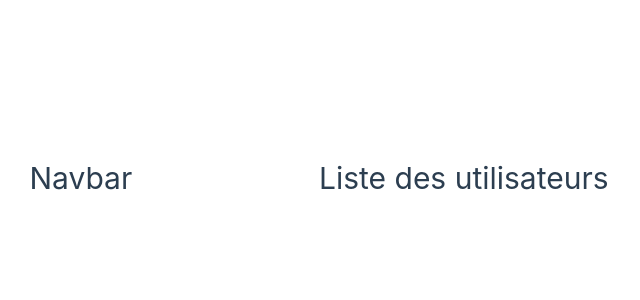
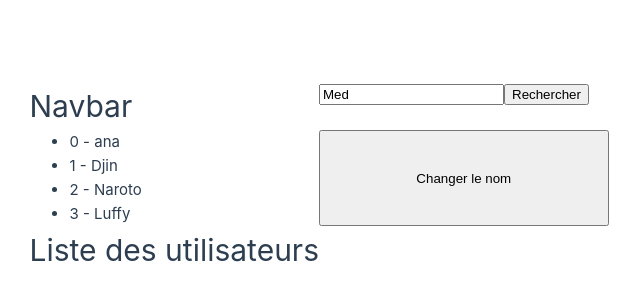
Before and after one commit to medaminebenchouikha/vue_formation, a Vue app: page / in a window 1280 px wide. Shown: the part 222-522 px from the top of the page, without its empty margins (321-961 px from the left). Built offline with nearby package versions, Linux system fonts and the light colour scheme.

Commit message:
communication

```diff
--- a/src/components/Navbar.vue
+++ b/src/components/Navbar.vue
@@ -1,3 +1,29 @@
 <template>
     <h1>Navbar</h1>
+    <Search :name="myName" @on-search="listenSearch"/>
+    <!-- <Search :name="myName" @on-search="listenSearch($event)"/> -->
+    <button @click="changeName">Changer le nom</button>
 </template>
+
+<script lang="ts">
+import Search from './Search.vue';
+
+export default {
+    data() {
+        return {
+            myName : 'Med',
+        }
+    },
+    methods: {
+        listenSearch(username: string) {
+            console.log(username);
+        },
+        changeName() {
+            this.myName = 'Djin';
+        }
+    },
+    components: {
+        Search
+    }
+}
+</script>
--- /dev/null
+++ b/src/components/Search.vue
@@ -0,0 +1,50 @@
+<template>
+    <div>
+        <input type="text" v-model="username" >
+        <button @click="onSearch" v-if="username != ''">Rechercher</button>
+    </div>
+    <!-- <div v-else-if="username == 'Med'"> Test</div>
+    <div v-else>Plus de bouton</div> -->
+    <ul>
+        <!-- <li v-for="name in firstNames" :key="name">
+            {{  name  }}
+        </li> -->
+        <!-- <li v-for="(val, key) in myObj" :key="name">
+            {{  key }} - {{  val  }}
+        </li> -->
+        <li v-for="(name, index) in firstNames" :key="name">
+            {{  index }} - {{  name  }}
+        </li>
+    </ul>
+</template>
+
+<script lang="ts">
+import type { PropType } from 'vue';
+
+export default {
+    // props: ['name'],
+    props: {
+        name: {
+            type: String as PropType<string>,
+            required: true
+        }
+    },
+    emits: ['on-search'],
+    data() {
+        return {
+            username: this.name,
+            firstNames: ['ana', 'Djin', 'Naroto', 'Luffy']
+        }
+    },
+    methods: {
+        onSearch() {
+            this.$emit('on-search', this.username)
+        }
+    },
+    watch: {
+        name(newVal: string) {
+            this.username = newVal;
+        }
+    }
+}
+</script>
```
